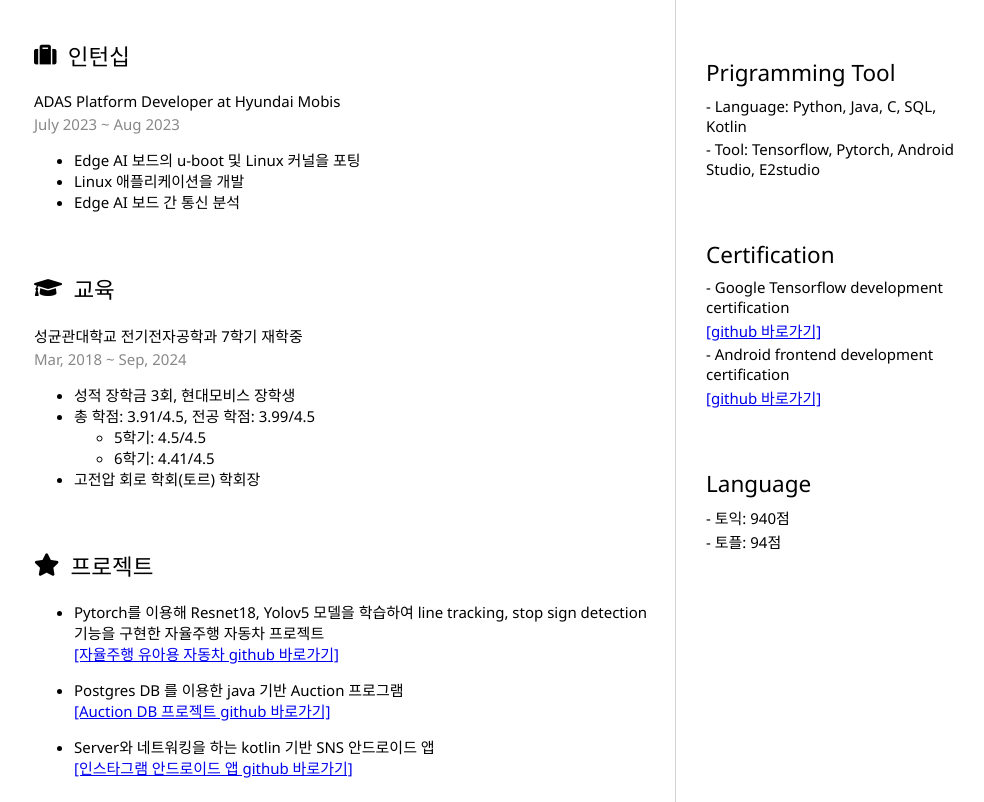
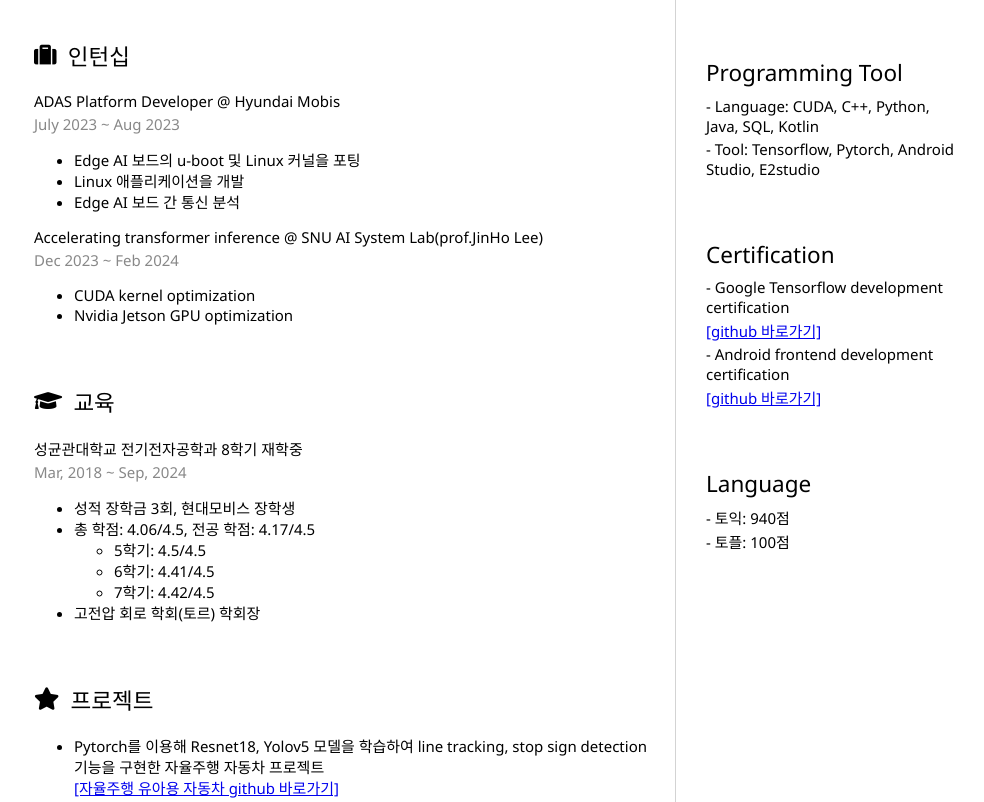
Before and after one commit to daisyKim12/my_resume, a plain HTML site: page index.html in a window 1280 px wide. Shown: the part 609-1411 px from the top of the page, without its empty margins (156-1140 px from the left). Drawn offline with Linux system fonts and the light colour scheme.

Commit message:
change grade and add AI Sys internship

```diff
--- a/index.html
+++ b/index.html
@@ -32,25 +32,32 @@
 
 				<section>
 					<h2 class="section-title"><i class="fas fa-suitcase"></i>인턴십</h2>
-					<h3>ADAS Platform Developer at Hyundai Mobis</h3>
+					<h3>ADAS Platform Developer @ Hyundai Mobis</h3>
 					<p class="date">July 2023 ~ Aug 2023</p>
 					<ul>
 						<li>Edge AI 보드의 u-boot 및 Linux 커널을 포팅</li>
 						<li>Linux 애플리케이션을 개발</li>
 						<li>Edge AI 보드 간 통신 분석</li>
 					</ul>
+					<h3>Accelerating transformer inference @ SNU AI System Lab(prof.JinHo Lee)</h3>
+					<p class="date">Dec 2023 ~ Feb 2024</p>
+					<ul>
+						<li>CUDA kernel optimization</li>
+						<li>Nvidia Jetson GPU optimization</li>
+					</ul>
 				</section>
 
 				<section>
 					<h2 class="section-title"><i class="fas fa-graduation-cap"></i>교육</h2>
-                    <h3>성균관대학교 전기전자공학과 7학기 재학중</h3>
+                    <h3>성균관대학교 전기전자공학과 8학기 재학중</h3>
                     <p class="date">Mar, 2018 ~ Sep, 2024</p>
                     <ul>
 						<li>성적 장학금 3회, 현대모비스 장학생</li>
-						<li>총 학점: 3.91/4.5, 전공 학점: 3.99/4.5</li>
+						<li>총 학점: 4.06/4.5, 전공 학점: 4.17/4.5</li>
 						<ul>
 							<li>5학기: 4.5/4.5</li>
 							<li>6학기: 4.41/4.5</li>
+							<li>7학기: 4.42/4.5</li>
 						</ul>
 						<li>고전압 회로 학회(토르) 학회장</li>
 
@@ -106,8 +113,8 @@
 				</section>
 
 				<section>
-					<h2>Prigramming Tool</h2>
-                    <p>- Language: Python, Java, C, SQL, Kotlin</p>
+					<h2>Programming Tool</h2>
+                    <p>- Language: CUDA, C++, Python, Java, SQL, Kotlin</p>
 					<p>- Tool: Tensorflow, Pytorch, Android Studio, E2studio</p>
 				</section>
 
@@ -122,7 +129,7 @@
 				<section>
 					<h2>Language</h2>
 					<p>- 토익: 940점</p>
-					<p>- 토플: 94점</p>
+					<p>- 토플: 100점</p>
 				</section>
 			</article>
 		</main>
```
